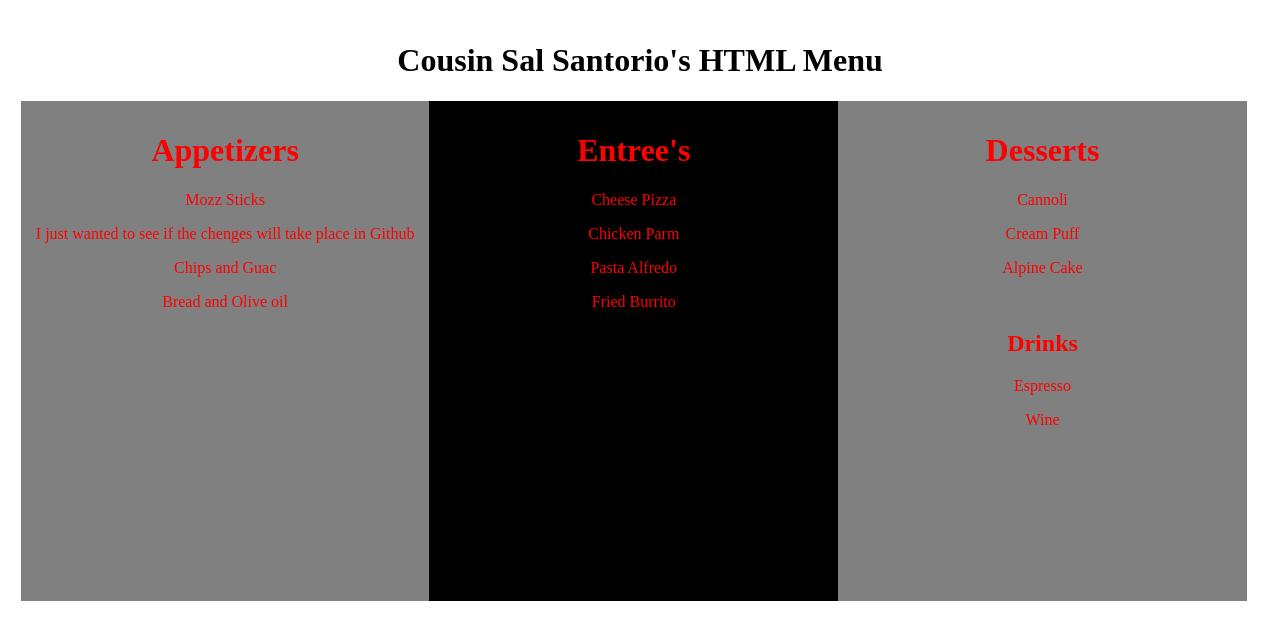
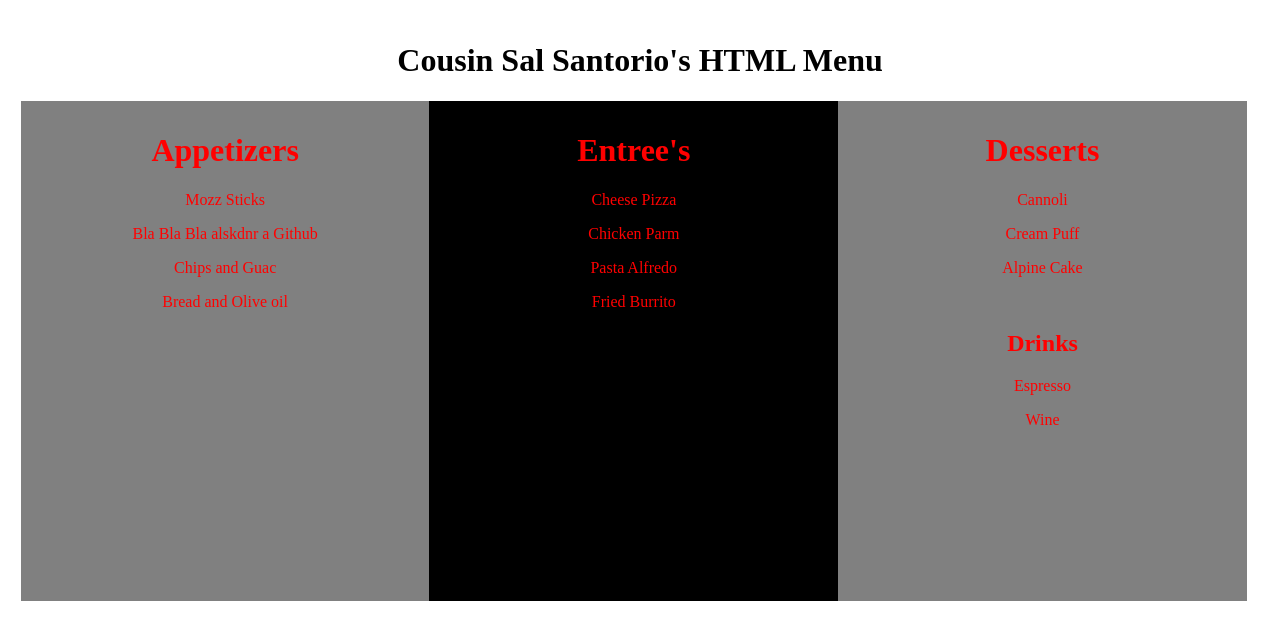
Before and after one commit to zhannach71/aug-19-zhanna, a plain HTML site: page index.html in a window 1280 px wide. Drawn offline with Linux system fonts and the light colour scheme.

Commit message:
“{message}”

```diff
--- a/index.html
+++ b/index.html
@@ -37,7 +37,7 @@
 <div class="left">
 <h1>Appetizers</h1>
 <p>Mozz Sticks</p>
-<p>I just wanted to see if the chenges will take place in Github</p>
+<p>Bla Bla Bla alskdnr a Github</p>
 <p>Chips and Guac</p>
 <p>Bread and Olive oil</p>
 </div>
```
